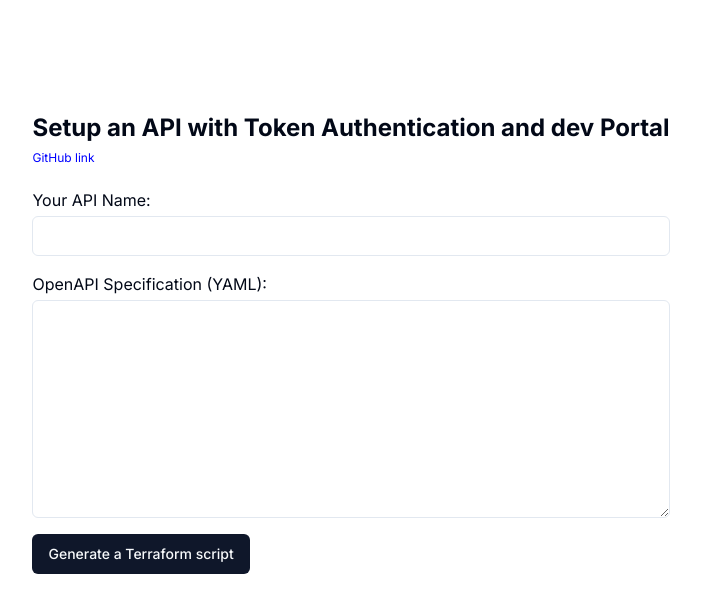
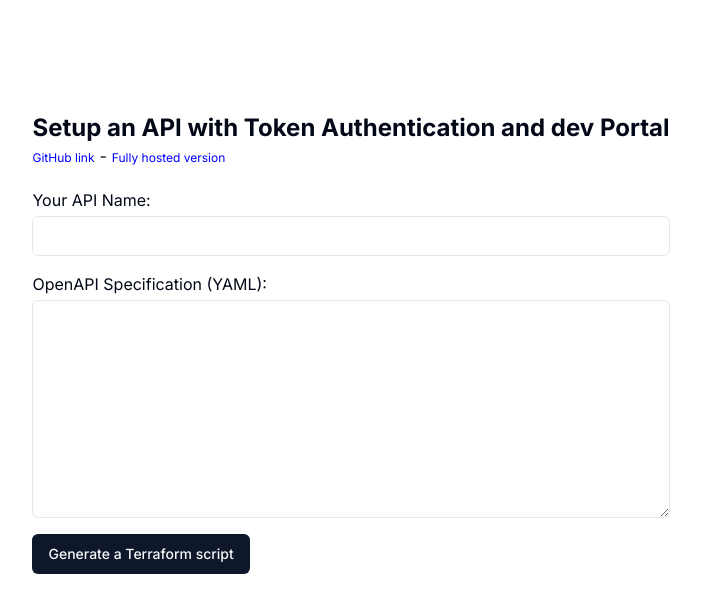
Before and after one commit to jayjaychicago/timesaved-cli, a Next.js app: page / in a window 1280 px wide. Shown: the top 612 px of the page, without its empty margins (289-990 px from the left). Built offline with nearby package versions, Linux system fonts and the light colour scheme.

Commit message:
added hosted

```diff
--- a/src/components/AWSSetup.tsx
+++ b/src/components/AWSSetup.tsx
@@ -68,7 +68,9 @@ const AWSSetup = () => {
   return (
     <div className="max-w-2xl mx-auto p-4">
       <h1 className="text-2xl font-bold">Setup an API with Token Authentication and dev Portal</h1>
-      <a style={{color:"blue", fontSize:"12px"}} href="https://github.com/jayjaychicago/timesaved-cli">GitHub link</a>
+      <a style={{color:"blue", fontSize:"12px", marginRight:"5px"}} href="https://github.com/jayjaychicago/timesaved-cli">GitHub link</a>
+      -
+      <a style={{color:"blue", marginLeft:"5px", fontSize:"12px"}} href="https://timesaved.vercel.app/">Fully hosted version</a>
 
       <form onSubmit={handleSubmit} className="space-y-4" style={{marginTop:"20px"}}>
         <div>
```
